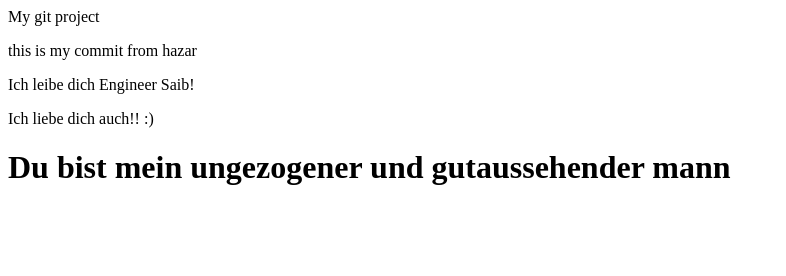
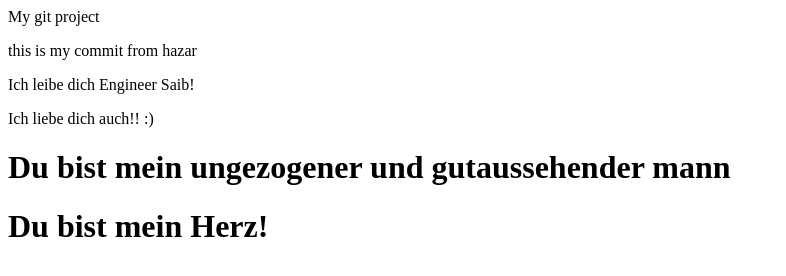
Before and after one commit to jeencs/hello-world, a plain HTML site: page index.html in a window 1280 px wide. Shown: the whole page, without its empty margins (0-786 px from the left). Drawn offline with Linux system fonts and the light colour scheme.

Commit message:
another commit

```diff
--- a/index.html
+++ b/index.html
@@ -15,5 +15,7 @@
 
 		<p>Ich liebe dich auch!! :)</p>
 		<h1> Du bist mein ungezogener und gutaussehender mann</h1>
+
+		<h1>Du bist mein Herz!</h1>
 	</body>
 </html>
```
